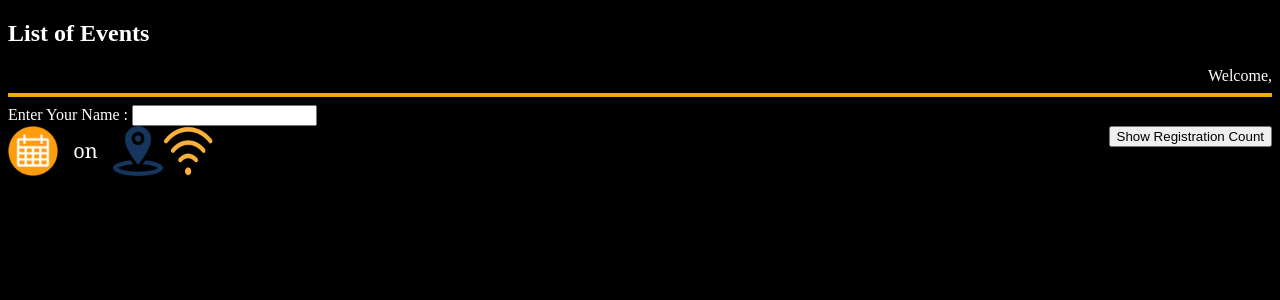
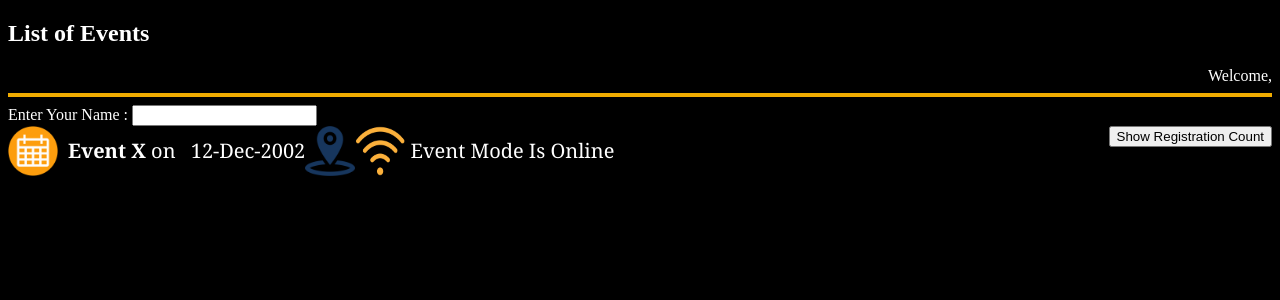
Before and after one commit to ashishsawant4u/ng-fundamentals, an Angular app: page / in a window 1280 px wide. Shown: the top 300 px of the page. Built offline with nearby package versions, Linux system fonts and the light colour scheme.

Commit message:
Passing Data to a Nested Component Using @Input

```diff
--- a/src/app/events/eventmode.component.html
+++ b/src/app/events/eventmode.component.html
@@ -1,2 +1,3 @@
 <img src="/assets/images/location.png" class="event-mode-img"/>
 <img src="/assets/images/wifi.png" class="event-mode-img"/>
+ Event Mode Is {{eventMode}}
--- a/src/app/events/eventmode.component.ts
+++ b/src/app/events/eventmode.component.ts
@@ -1,4 +1,4 @@
-import { Component } from '@angular/core';
+import { Component,Input } from '@angular/core';
 
 @Component({
   selector: 'event-mode',
@@ -9,5 +9,5 @@ import { Component } from '@angular/core';
 })
 
 export class EventModeComponent {
-
+	@Input() eventMode:string;
 }
--- a/src/app/events/eventslist.component.html
+++ b/src/app/events/eventslist.component.html
@@ -16,5 +16,5 @@ Enter Your Name :
 	<span class="ml10 regSoFar">registration done so far</span>
 	<span class="ml10 regSoFar" [innerText]="event.totalRegistrationSoFar"></span>
 	</span>
-	<event-mode></event-mode>
+	<event-mode [eventMode]="event.mode"></event-mode>
 </div>
--- a/src/app/events/eventslist.component.ts
+++ b/src/app/events/eventslist.component.ts
@@ -15,11 +15,12 @@ import { Component } from '@angular/core';
 
 export class EventsListComponent {
 	eventLogoImgUrl: string = '/assets/images/event-logo.png';
-	eventXXXX = {
+	event = {
 		srno:1,
 		name:"Event X",
 		date:"12-Dec-2002",
-		totalRegistrationSoFar:Math.floor((Math.random() * 100) + 1)
+		totalRegistrationSoFar:Math.floor((Math.random() * 100) + 1),
+		mode:"Online"
 	};
 	showRegCount:Boolean = false;
 	visitorName: string;
```
